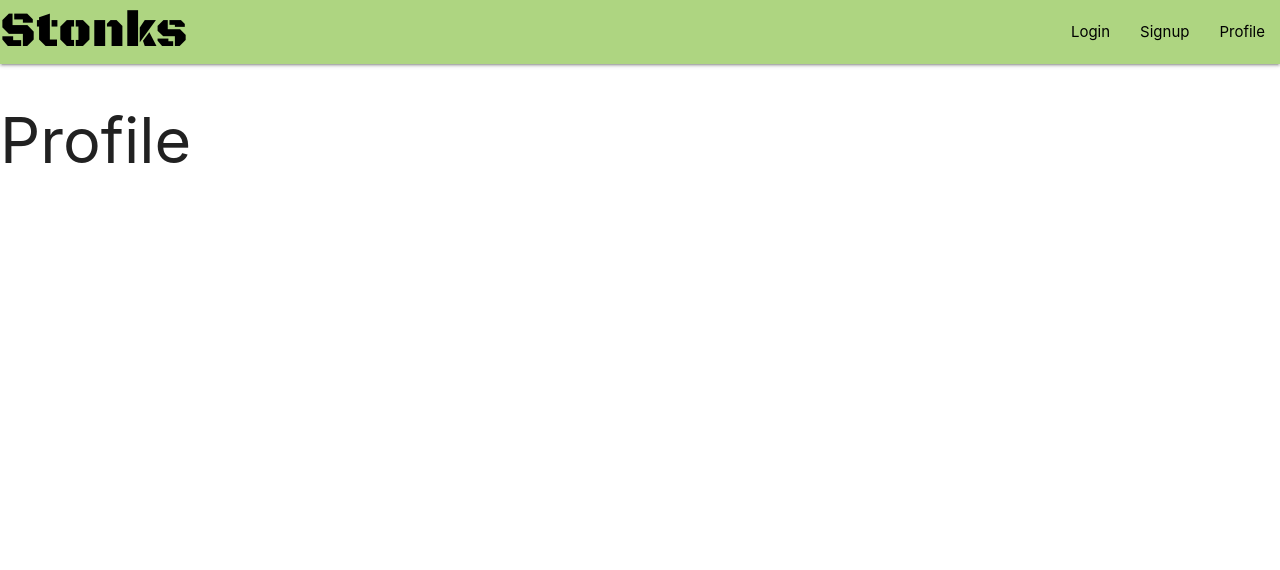
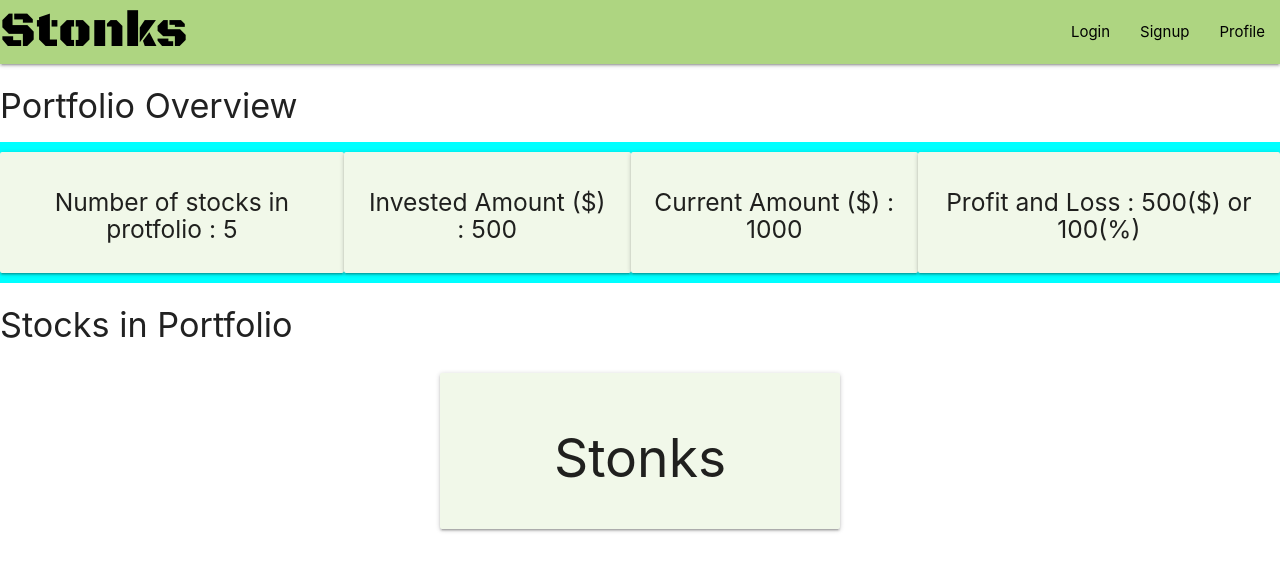
Before and after one commit to Kyouma-san/Stonk2.0, a React (Create React App) app in the folder client/: page /profile in a window 1280 px wide. Shown: the top 570 px of the page. Built offline with nearby package versions, Linux system fonts and the light colour scheme.

Commit message:
styling the profile section

```diff
--- a/client/src/App.css
+++ b/client/src/App.css
@@ -4,6 +4,7 @@ a{
   color: black !important;
 }
 
+/* signin/signup css start */
 ::placeholder { /* Chrome, Firefox, Opera, Safari 10.1+ */
   color: rgba(28, 95, 8, 0.897);
   opacity: 0.5; /* Firefox */
@@ -29,3 +30,12 @@ a{
   border-bottom: 1px solid rgb(48, 109, 7) !important;
   box-shadow: 0 1px 0 0 rgb(48, 109, 7) !important;
 }
+/* signin/signup css end */
+
+
+/* profile css start */
+.profileoverview {
+  background-color: aqua;
+}
+
+/* profile css end */
--- a/client/src/App.js
+++ b/client/src/App.js
@@ -3,7 +3,7 @@ import NavBar from './components/Navbar'
 import './App.css'
 import { BrowserRouter, Routes, Route } from 'react-router-dom'
 import Home from './components/screens/Home';
-import Signin from './components/screens/Login';
+import Signin from './components/screens/SignIn';
 import Signup from './components/screens/Signup';
 import Profile from './components/screens/Profile';
 
--- a/client/src/components/screens/Profile.js
+++ b/client/src/components/screens/Profile.js
@@ -1,10 +1,34 @@
 import React from 'react'
 
-const Profile = ()=>{
+const Profile = () => {
     return (
-        <h1>
-            Profile
-        </h1>
+        <div>
+            <h4 className="profileoverview-heading"> Portfolio Overview </h4>
+            <div className="profileoverview" style={{ display: 'flex', justifyContent: "space-around", margin: "18px 0px" }}>
+                    <div className="card auth-card input-field #f1f8e9 light-green lighten-5">
+                        <h5>Number of stocks in protfolio : 5</h5>
+                    </div>
+                    <div className="card auth-card input-field #f1f8e9 light-green lighten-5">
+                        <h5>Invested Amount ($) : 500</h5>
+                    </div>
+                    <div className="card auth-card input-field #f1f8e9 light-green lighten-5">
+                        <h5>Current Amount ($) : 1000</h5>
+                    </div>
+                    <div className="card auth-card input-field #f1f8e9 light-green lighten-5">
+                        <h5>Profit and Loss : 500($) or 100(%)</h5>
+                    </div>
+            </div>
+            <h4 className="profileoverview-heading">Stocks in Portfolio </h4>
+            <div className="stocks">
+                <div className="mycard">
+                    <div className="card auth-card input-field #f1f8e9 light-green lighten-5">
+                        <h2>Stonks</h2>
+
+                    </div>
+                </div>
+            </div>
+        </div>
+
     )
 }
 
--- a/client/src/components/screens/Login.js
+++ b/client/src/components/screens/SignIn.js
@@ -1,6 +1,7 @@
 import React from 'react'
+import {Link} from 'react-router-dom'
 
-const Login = () => {
+const SignIn = () => {
     return (
         <div className="mycard">
             <div className="card auth-card input-field #f1f8e9 light-green lighten-5">
@@ -10,9 +11,12 @@ const Login = () => {
                 <button className="btn waves-effect waves-light #8bc34a light-green" >
                     Login
                 </button>
+                <h6>
+                    <Link to="/signup"> Don't have an account? </Link>
+                </h6>
             </div>
         </div>
     )
 }
 
-export default Login
+export default SignIn
--- a/client/src/components/screens/Signup.js
+++ b/client/src/components/screens/Signup.js
@@ -1,10 +1,22 @@
 import React from 'react'
+import {Link} from 'react-router-dom'
 
-const Signup = ()=>{
+const Signup = () => {
     return (
-        <h1>
-            Signup
-        </h1>
+        <div className="mycard">
+            <div className="card auth-card input-field #f1f8e9 light-green lighten-5">
+                <h2>Stonks</h2>
+                <input type="text" placeholder="name" />
+                <input type="text" placeholder="email" />
+                <input type="text" placeholder="password" />
+                <button className="btn waves-effect waves-light #8bc34a light-green" >
+                    SignUp
+                </button>
+                <h6>
+                    <Link to="/signin"> Already have an account? </Link>
+                </h6>
+            </div>
+        </div>
     )
 }
 
```
